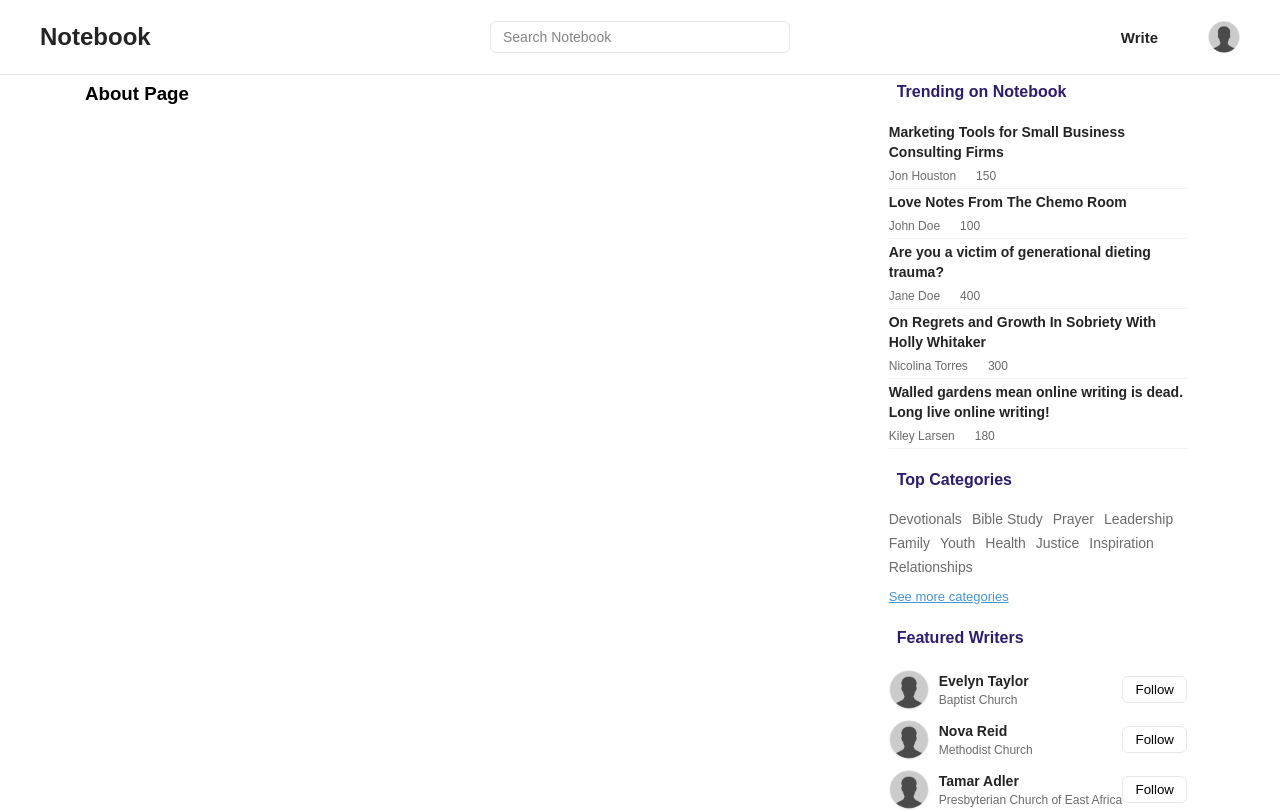
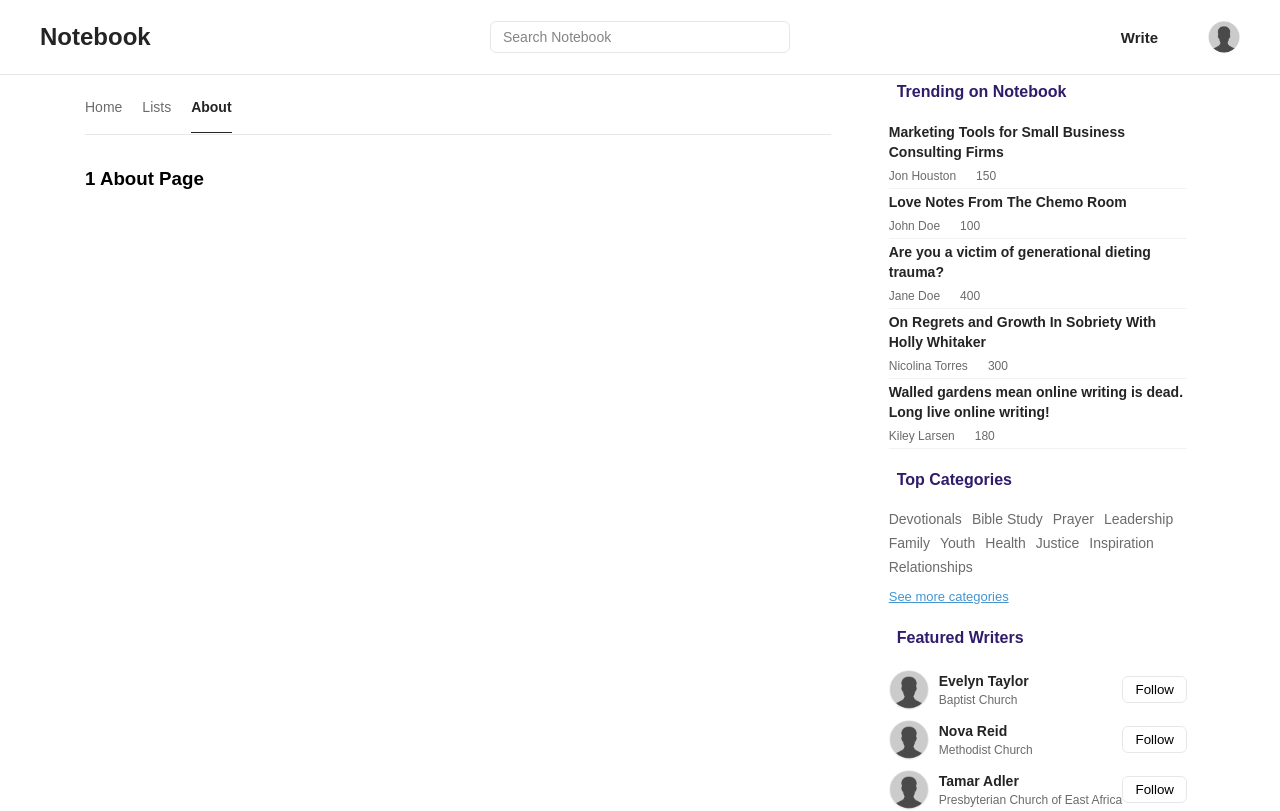
Before and after one commit to Wolleys/notebook, a Next.js app: page /1/about in a window 1280 px wide. Shown: the top 811 px of the page. Built offline with nearby package versions, Linux system fonts and the light colour scheme; a web font is replaced by a local one.

Commit message:
Update user's about page with navTab component and formatTabs util function

```diff
--- a/app/(website)/[profile]/about/about.tsx
+++ b/app/(website)/[profile]/about/about.tsx
@@ -1,14 +1,23 @@
+"use client";
+
 import { FC } from "react";
-import styles from "./about.module.css";
+import NavTabs from "@/components/navTabs";
+import { useParams } from "next/navigation";
+import { profileTabs } from "@/utils/navItems";
 import SideBarMenu from "@/components/sideBarMenu";
+import { formatProfileTabs } from "@/utils/formatTabs";
 import ParentContainer from "@/containers/parentContainer";
 
 const About: FC = () => {
+  var { profile } = useParams();
+  profile = decodeURIComponent(profile.toString());
+  const tabs = formatProfileTabs(profile, profileTabs);
+
   return (
     <ParentContainer>
-      <div className={styles.container}>
-        <h3>About Page</h3>
-      </div>
+      <NavTabs activeTab={`/${profile}/about`} navItems={tabs}>
+        <h3>{profile} About Page</h3>
+      </NavTabs>
       <SideBarMenu />
     </ParentContainer>
   );
```
